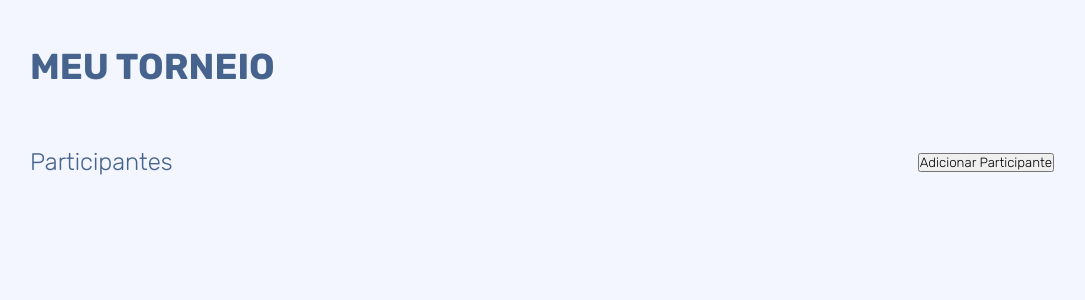
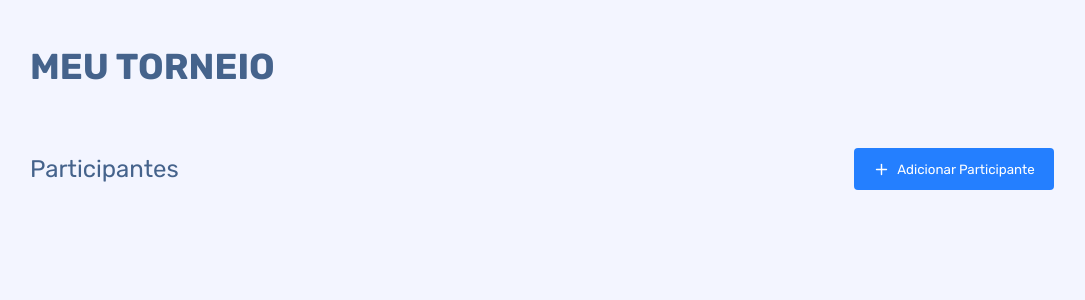
Before and after one commit to williamroger/appgame-react, a React (Create React App) app: page / in a window 1280 px wide. Shown: the top 300 px of the page, without its empty margins (98-1183 px from the left). Built offline with nearby package versions, Linux system fonts and the light colour scheme.

Commit message:
Add Components Header and Button

```diff
--- a/public/index.html
+++ b/public/index.html
@@ -23,8 +23,7 @@
       Learn how to configure a non-root public URL by running `npm run build`.
     -->
   <link rel="preconnect" href="https://fonts.gstatic.com">
-  <link href="https://fonts.googleapis.com/css2?family=Rubik:ital,wght@0,300;0,600;0,700;1,300&display=swap"
-    rel="stylesheet">
+  <link href="https://fonts.googleapis.com/css2?family=Rubik:wght@300;400;700&display=swap" rel="stylesheet">
   <title>React App</title>
 </head>
 
--- /dev/null
+++ b/src/components/Button/index.tsx
@@ -0,0 +1,17 @@
+import React, { ButtonHTMLAttributes } from 'react';
+
+import { Container } from './styles';
+
+interface ButtonProps extends ButtonHTMLAttributes<HTMLButtonElement> {
+  size: string;
+}
+
+const Button: React.FC<ButtonProps> = ({ children, ...rest }) => {
+  return (
+    <Container type="button" {...rest}>
+      {children}
+    </Container>
+  );
+}
+
+export default Button;
--- /dev/null
+++ b/src/components/Button/styles.ts
@@ -0,0 +1,41 @@
+import styled, { css } from 'styled-components';
+import { shade } from 'polished';
+
+interface ButtonProps {
+  size: string;
+}
+
+export const Container = styled.button<ButtonProps>`
+  background: #247fff;
+  color: #fff;
+  font-weight: 400;
+  border: 0;
+  padding-left: 16px;
+  padding-right: 16px;
+  height: 42px;
+  border-radius: 4px;
+  display: flex;
+  align-items: center;
+  justify-content: center;
+  transition: all 0.2s;
+
+  &:hover {
+    background: ${shade(0.2, '#247fff')};
+  }
+
+  ${props =>
+    props.size === 'large' &&
+    css`
+      width: 200px;
+    `
+  }
+
+  svg {
+    ${props =>
+    props.size === 'large' &&
+    css`
+        margin-right: 7px;
+      `
+  }
+  }
+`;
--- a/src/pages/Dashboard/index.tsx
+++ b/src/pages/Dashboard/index.tsx
@@ -1,4 +1,8 @@
 import React from 'react';
+
+import { FiPlus } from 'react-icons/fi';
+
+import Button from '../../components/Button';
 
 import { Container, Title, Header, Subtitle } from './styles';
 
@@ -8,7 +12,11 @@ const Dashboard: React.FC = () => {
       <Title>Meu Torneio</Title>
       <Header>
         <Subtitle>Participantes</Subtitle>
-        <button>Adicionar Participante</button>
+
+        <Button size="large">
+          <FiPlus color="#fff" size={17} />
+          Adicionar Participante
+        </Button>
       </Header>
     </Container>
   );
--- a/src/pages/Dashboard/styles.ts
+++ b/src/pages/Dashboard/styles.ts
@@ -21,5 +21,6 @@ export const Header = styled.div`
 export const Subtitle = styled.h2`
   font-weight: 300;
   font-size: 24px;
+  font-weight: 400;
   color: #45638c;
 `;
```
